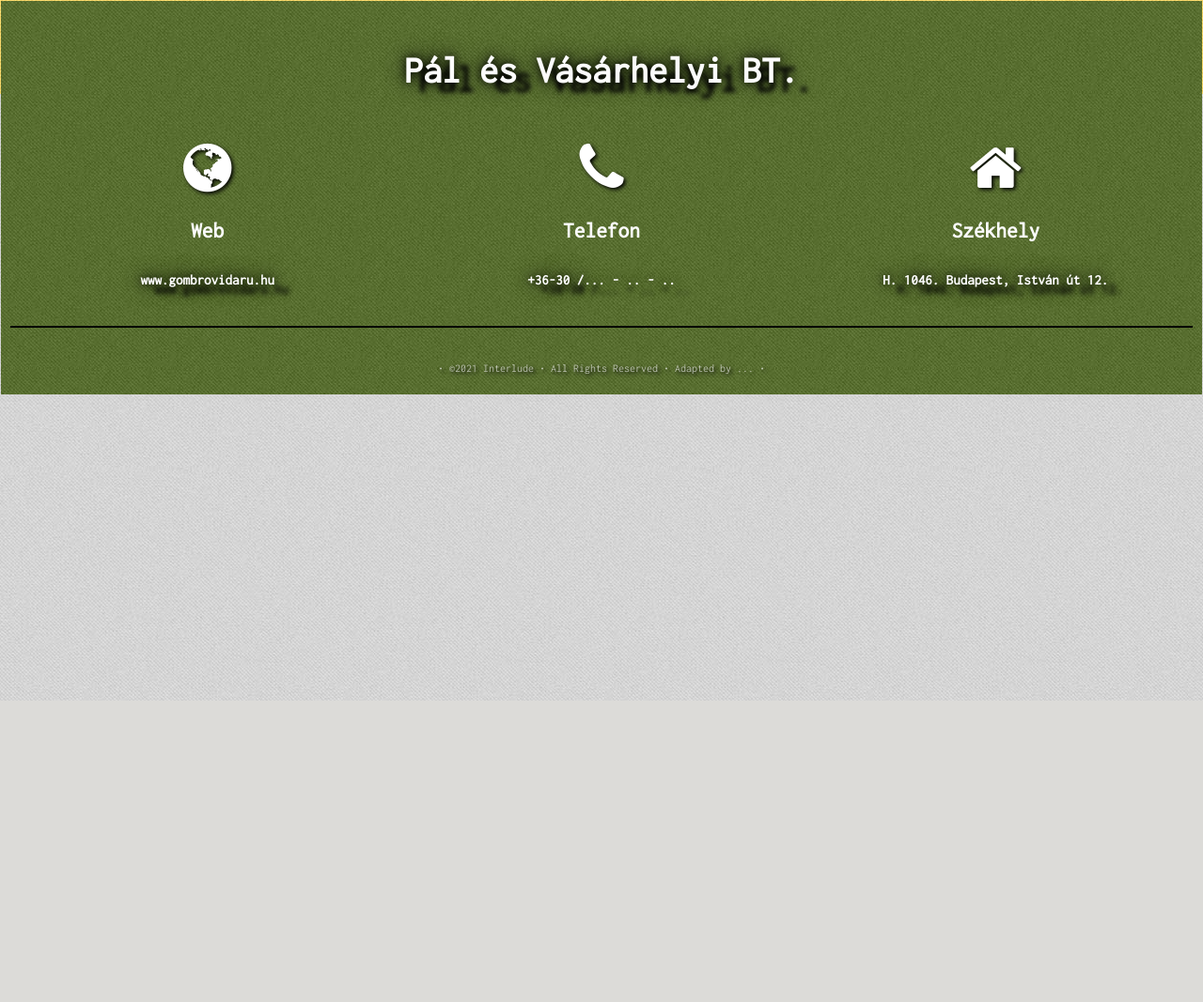
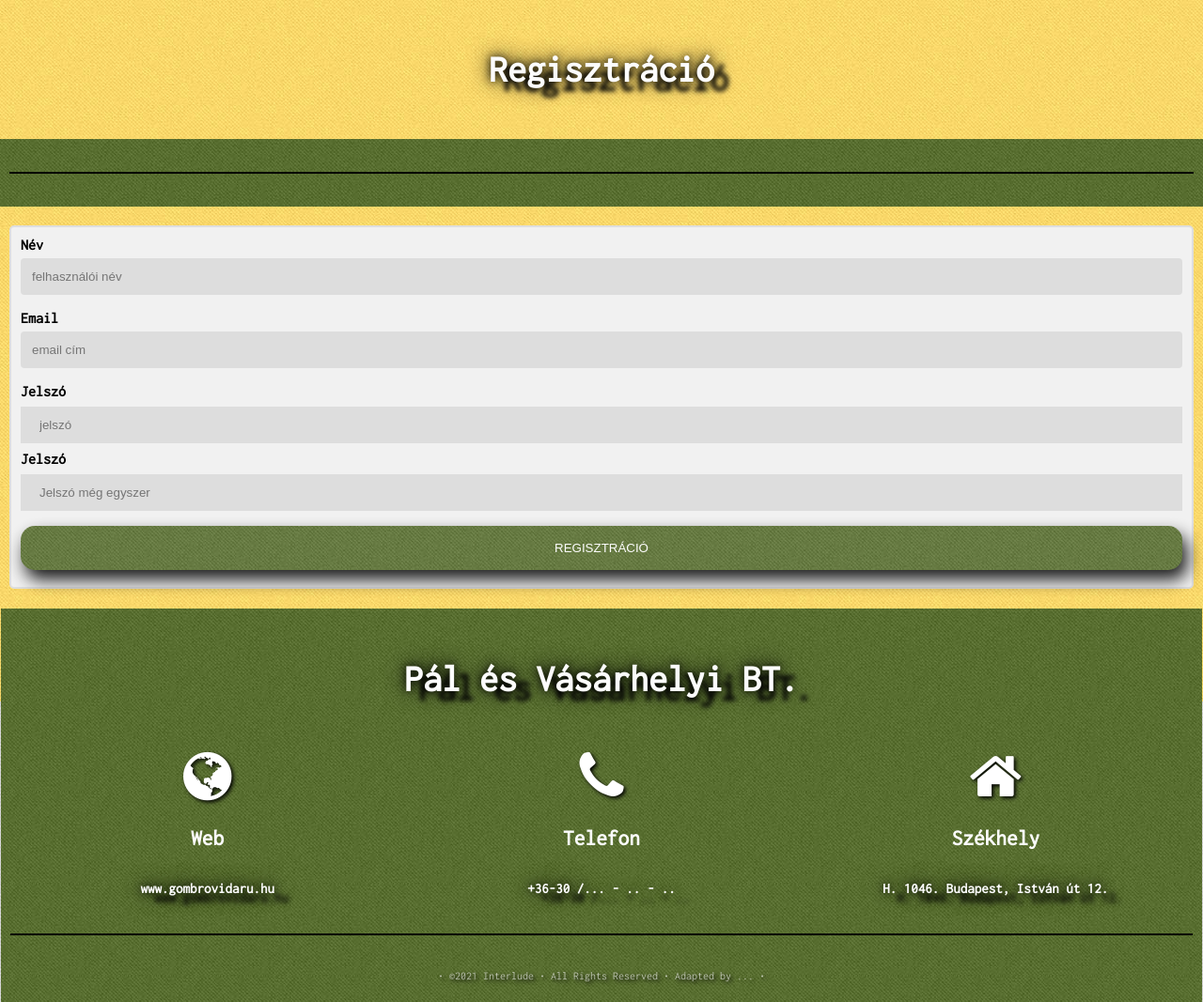
Before and after one commit to l4kyxa/AFP2021_1_LB_A, a PHP site: page /regisztracio.php in a window 1280 px wide. Shown: the part 54-1121 px from the top of the page at 94% size. Before the commit the page ends 800 px from the top, so only its background shows below. Run offline with PHP 8.4, Linux system fonts and the light colour scheme.

Commit message:
Update regisztracio.php
regisztracio.php feltöltése, kód megírása

```diff
--- a/Front-End/regisztracio.php
+++ b/Front-End/regisztracio.php
@@ -34,8 +34,34 @@
 
 <!---->
 <div id="content">
-    <!---->
+<!-- -->
+<div id="box_2">
+   <h2>Regisztráció</h2>
+</div>
+    <div id="box_1">
+        <br>
+        <hr>
+    </div>
+    <div id="box_2">
+        <form action="action_page.php"
+        <div class="container">
+            <label for="name"><b>Név</b></label>
+            <input type="text" placeholder="felhasználói név" name="name" id="name" required>
 
+            <label for="email"><b>Email</b></label>
+            <input type="text" placeholder="email cím" name="email" id="email" required>
+
+            <label for="psw"><b>Jelszó</b></label>
+            <input type="password" placeholder="jelszó" name="psw" id="psw" required>
+
+            <label for="psw-repeat"><b>Jelszó</b></label>
+            <input type="password" placeholder="Jelszó még egyszer" name="psw-repeat" id="psw-repeat" required>
+            <button type="submit" class="registerbtn">REGISZTRÁCIÓ</button>
+        </div>
+        </form>
+    </div>
+</div>
+</div>
 <!---->
 <div id="footer">
     <div id="box_1">
@@ -82,7 +108,7 @@
 <script src="script/regisztracio.js"></script>
 <script src="script/lapteteje.js"></script>
 <script src="script/menugomb.js"></script>
-<script src="script/reg.js"></script>
+
 
 </body>
 </html>
```
